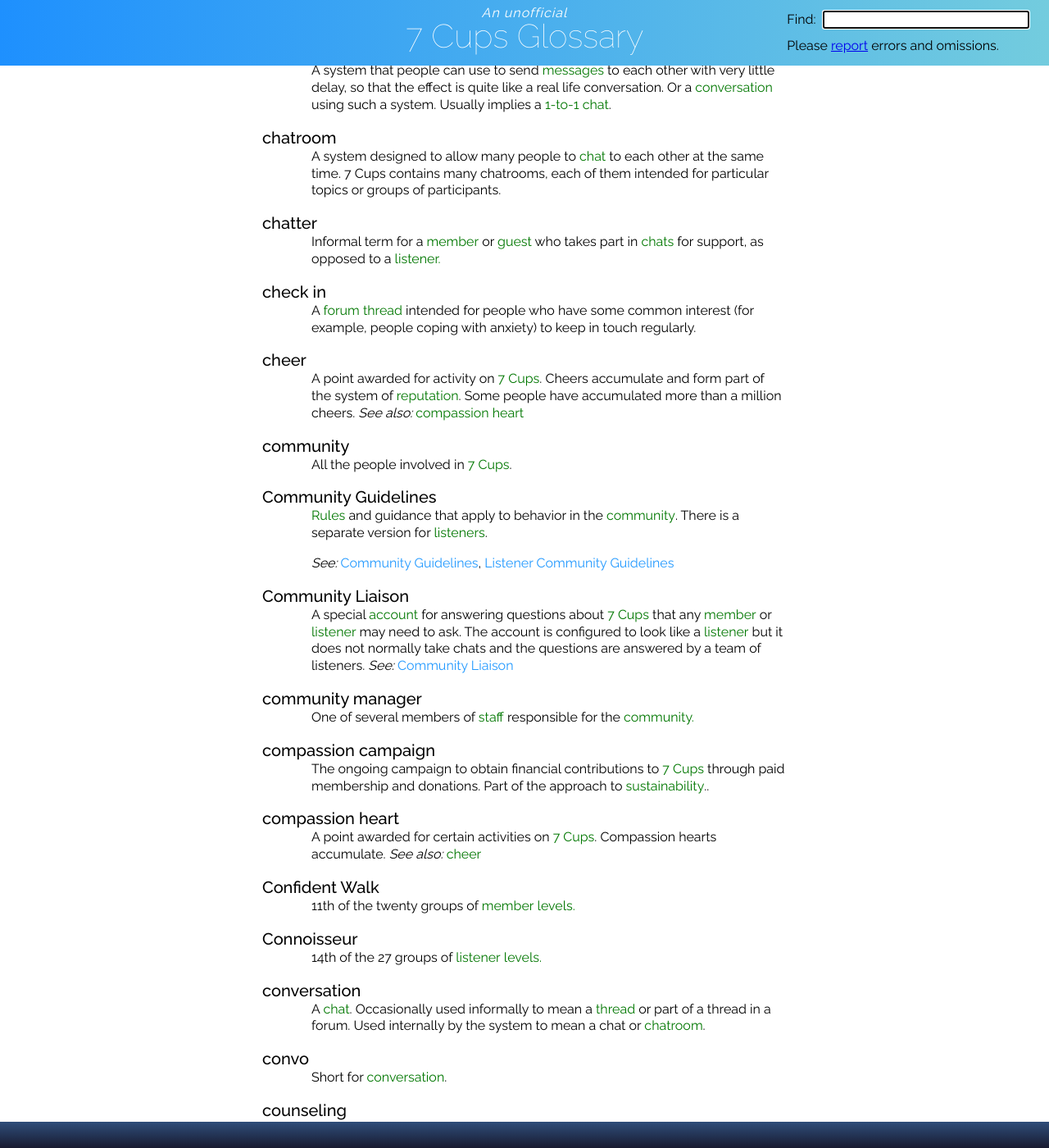
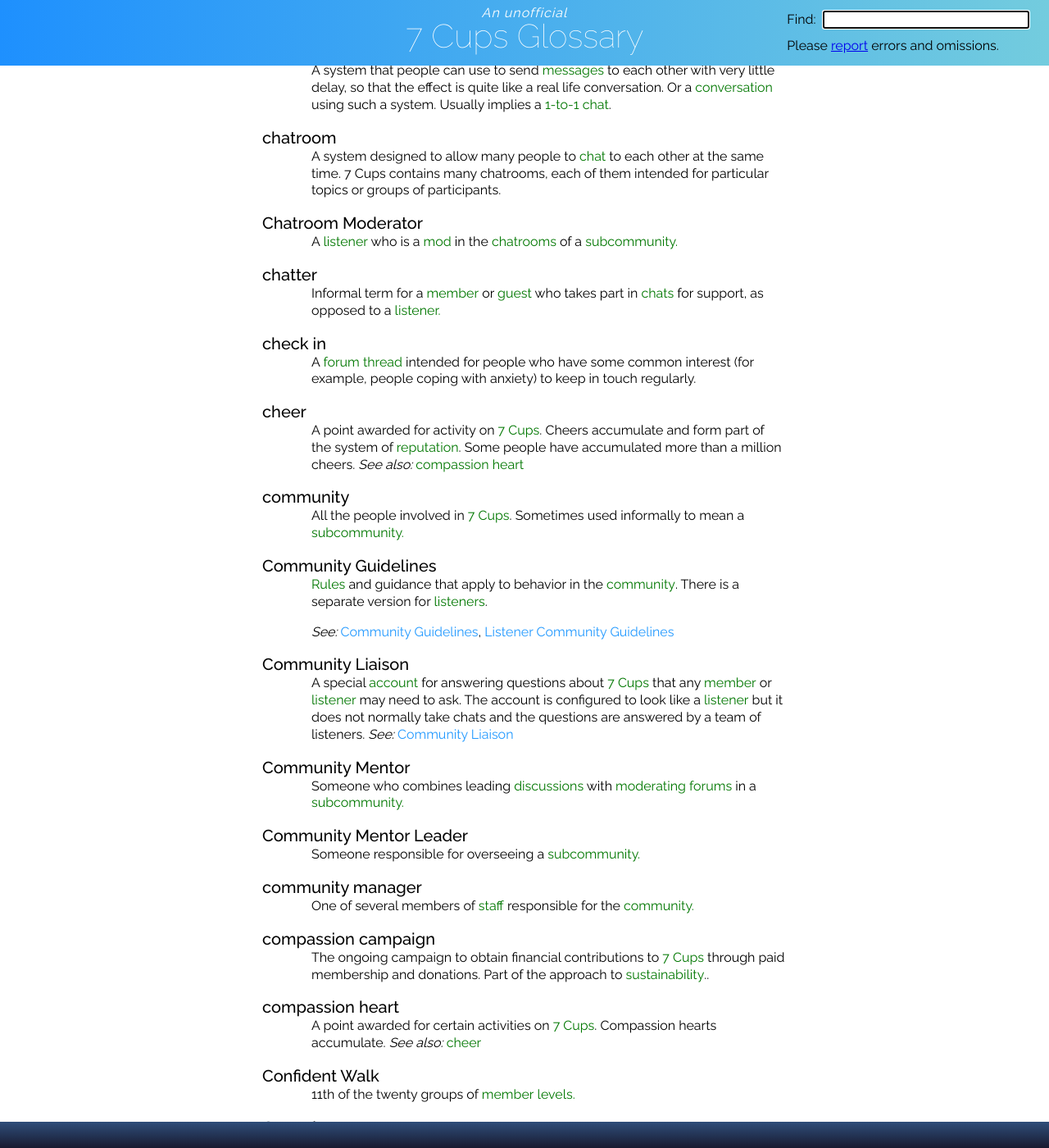
Before and after one commit to RarelyCharlie/rarelycharlie.github.io, a Jekyll site: the page built from glossary.md, in a window 1280 px wide and 1400 px high, scrolled down 6092 px. Shown: the whole window at 82% size. Built offline with Jekyll 4.4.1, drawn with Linux system fonts in a browser that asks for light colours; some of the changed text lies outside the part shown.

Commit message:
add some new roles

```diff
--- a/glossary.md
+++ b/glossary.md
@@ -189,6 +189,9 @@ A system that people can use to send ~~messages/message~~ to each other with ver
 # chatroom
 A system designed to allow many people to ~~chat~~ to each other at the same time. 7 Cups contains many chatrooms, each of them intended for particular topics or groups of participants.
 
+# Chatroom Moderator
+A ~~listener~~ who is a ~~mod~~ in the ~~chatrooms/chatroom~~ of a ~~subcommunity.~~
+
 # chatter
 Informal term for a ~~member~~ or ~~guest~~ who takes part in ~~chats/chat~~ for support, as opposed to a ~~listener.~~
 
@@ -199,7 +202,7 @@ A ~~forum~~ ~~thread~~ intended for people who have some common interest (for ex
 A point awarded for activity on ~~7 Cups~~. Cheers accumulate and form part of the system of ~~reputation~~. Some people have accumulated more than a million cheers. _See also:_ ~~compassion heart~~
 
 # community
-All the people involved in ~~7 Cups~~.
+All the people involved in ~~7 Cups~~. Sometimes used informally to mean a ~~subcommunity.~~
 
 # Community Guidelines
 ~~Rules/rule~~ and guidance that apply to behavior in the ~~community~~. There is a separate version for ~~listeners/listener~~.
@@ -208,6 +211,12 @@ _See:_ [Community Guidelines](https://docs.google.com/document/d/18gttZ4jy6oDFEt
 
 # Community Liaison
 A special ~~account~~ for answering questions about ~~7 Cups~~ that any ~~member~~ or ~~listener~~ may need to ask. The account is configured to look like a ~~listener~~ but it does not normally take chats and the questions are answered by a team of listeners. _See:_ [Community Liaison](https://www.7cups.com/@CommunityLiaison)
+
+# Community Mentor
+Someone who combines leading ~~discussions/discussion~~ with ~~moderating/mod~~ ~~forums~~ in a ~~subcommunity.~~
+
+# Community Mentor Leader
+Someone responsible for overseeing a ~~subcommunity.~~
 
 # community manager
 One of several members of ~~staff~~ responsible for the ~~community.~~
@@ -345,6 +354,12 @@ A ~~listener~~ with a special role in a ~~forum~~ in connection with some projec
 # Forum Member Leader
 A ~~member~~ who is a forum ~~mod~~.
 
+# Forum Mentor
+A ~~listener~~ who is a forum ~~mod~~.
+
+# Forum Supporter
+Someone who has a role initiating activities in the ~~forums/forum~~ of a ~~subcommunity.~~
+
 # friend
 A ~~subscriber/subscription~~ in a ~~subcommunity.~~
 
@@ -448,6 +463,9 @@ A ~~listener~~ at ~~7 Cups~~ for a limited period of time on a program designed
 
 
 ## J
+
+# Junior Community Mentor
+Someone in a ~~subcommunity~~ who combines leading ~~discussions/discussion~~ with community activities in the ~~forums.~~
 
 # Junior Pupil
 7th of the 18 levels in the listener ~~certification~~ program.
@@ -705,7 +723,7 @@ The accumulation of ~~cheers/cheer~~ or of ~~steps/step~~ on a ~~growth path~~.
 7th of the twenty groups of ~~member~~ ~~levels./level~~
 
 # project agent
-A ~~listener~~ designated as having a special role in the ~~community~~ as a member of a team that undertakes some activity.
+A ~~listener~~ designated as having a special role in the ~~community~~ as a member of a team that undertakes some activity, or anyone with a special role in projects within a ~~subcommunity.~~
 
 # PS
 ~~Peer support.~~
@@ -852,6 +870,12 @@ A system for receiving automatic ~~notification~~ whenever a particular ~~forum~
 # Supporter
 6th of the 27 groups of ~~listener~~ ~~levels/level~~. Also a ~~member~~ or listener with a special role in supporting the ~~community~~.
 
+# Support Session Leader
+Someone with a role in leading events in the ~~chatrooms/chatroom~~ of a ~~subcommunity.~~
+
+# Support Team Leader
+Someone responsble for all the ~~discussions/discussion~~ in a ~~subcommunity.~~
+
 # sustainability
 The goal (reached by the beginning of 2017) of sufficient income to make ~~7 Cups~~ financially sustainable in the long term.
 
```
